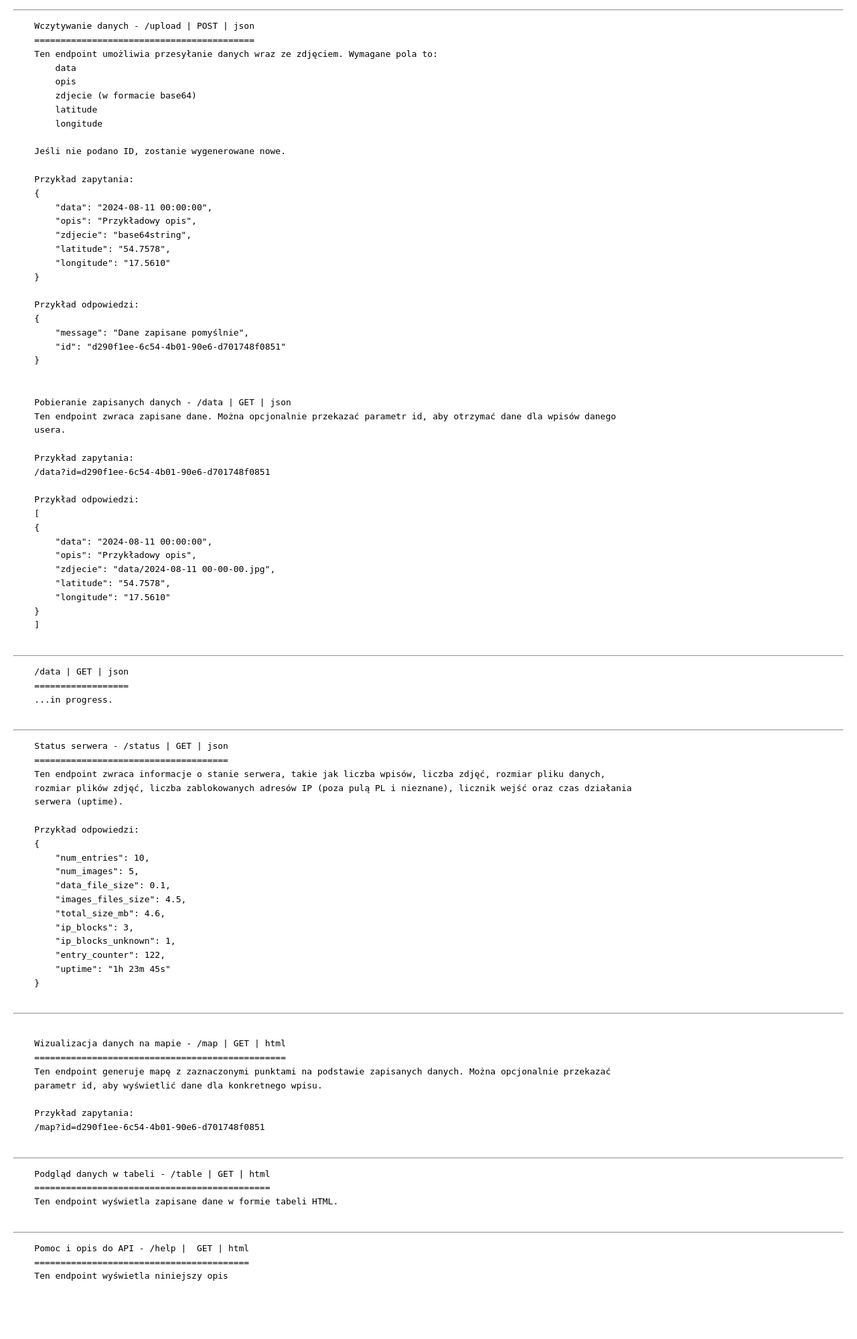
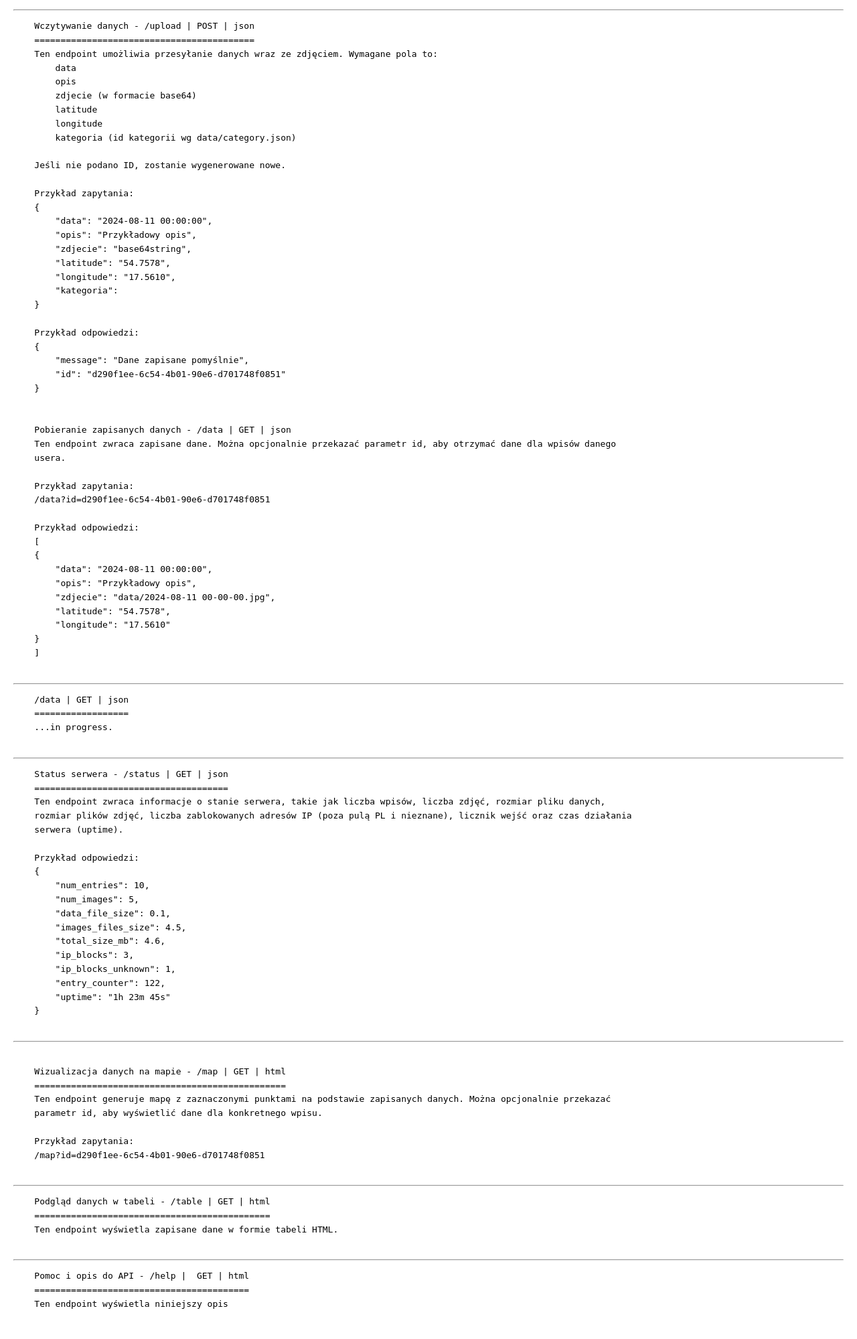
Before and after one commit to Dobrowit/Klepak, a Flask app: page /help in a window 1280 px wide. Shown: the part 516-2515 px from the top of the page at 67% size. Before the commit the page ends 2428 px from the top, so only its background shows below. Run offline with Flask 3, Linux system fonts and the light colour scheme; parts of the project's set-up code (start-up, migrations or seed data) failed here and were passed over.

Commit message:
Porządkowanie kodu

```diff
--- a/app.py
+++ b/app.py
@@ -52,7 +52,6 @@ app.logger.info(f"Baza GeoIP załadowana")
 def log_request_info():
     #global entry_counter
     utils.entry_counter += 1
-    print(utils.entry_counter)
     app.logger.info(f"Mamy gościa - Adres IP: {request.remote_addr}, URL: {request.url}, Metoda: {request.method}, User-Agent: {request.user_agent}")
 
 # Blokowanie wejść spoza Polski
--- a/templates/help.html
+++ b/templates/help.html
@@ -65,6 +65,7 @@
         zdjecie (w formacie base64)
         latitude
         longitude
+        kategoria (id kategorii wg data/category.json)
 
     Jeśli nie podano ID, zostanie wygenerowane nowe.
 
@@ -74,7 +75,8 @@
         "opis": "Przykładowy opis",
         "zdjecie": "base64string",
         "latitude": "54.7578",
-        "longitude": "17.5610"
+        "longitude": "17.5610",
+        "kategoria":
     }
 
     Przykład odpowiedzi:
```
Also changed, not shown: static/favicon.ico (added).
